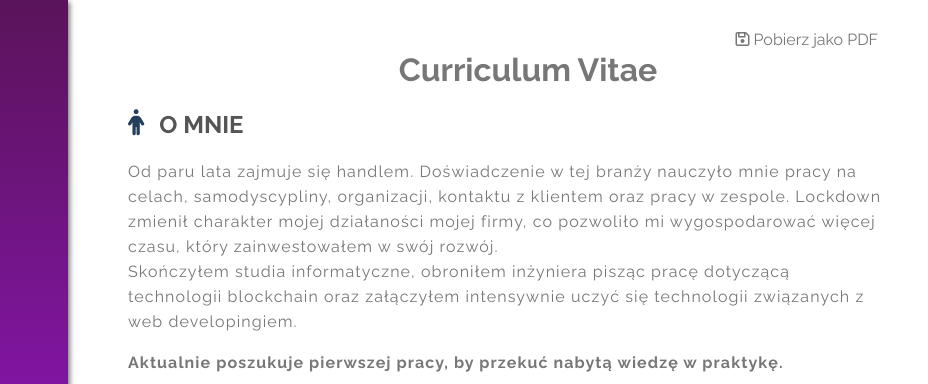
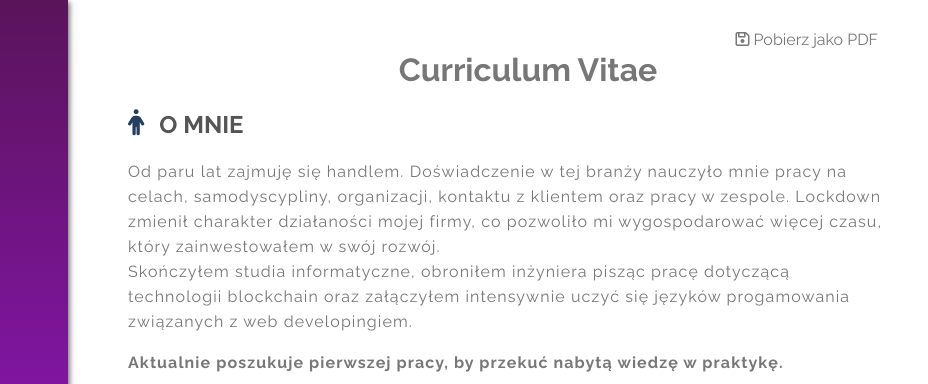
Before and after one commit to delirycki/cv, a plain HTML site: page index.html in a window 1280 px wide. Shown: the top 384 px of the page, 352-1280 px from the left. Drawn offline with Linux system fonts and the light colour scheme.

Commit message:
literowki

```diff
--- a/index.html
+++ b/index.html
@@ -65,14 +65,14 @@
               <h2>O MNIE</h2>
               <div class="item">
                 <p>
-                  Od paru lata zajmuje się handlem. Doświadczenie w tej branży
+                  Od paru lat zajmuję się handlem. Doświadczenie w tej branży
                   nauczyło mnie pracy na celach, samodyscypliny, organizacji,
                   kontaktu z klientem oraz pracy w zespole. Lockdown zmienił
-                  charakter mojej działaności mojej firmy, co pozwoliło mi
+                  charakter działaności mojej firmy, co pozwoliło mi
                   wygospodarować więcej czasu, który zainwestowałem w swój
                   rozwój. <br />Skończyłem studia informatyczne, obroniłem
                   inżyniera pisząc pracę dotyczącą technologii blockchain oraz
-                  załączyłem intensywnie uczyć się technologii związanych z web
+                  załączyłem intensywnie uczyć się języków progamowania związanych z web
                   developingiem.
                 </p>
                 <p>
```
